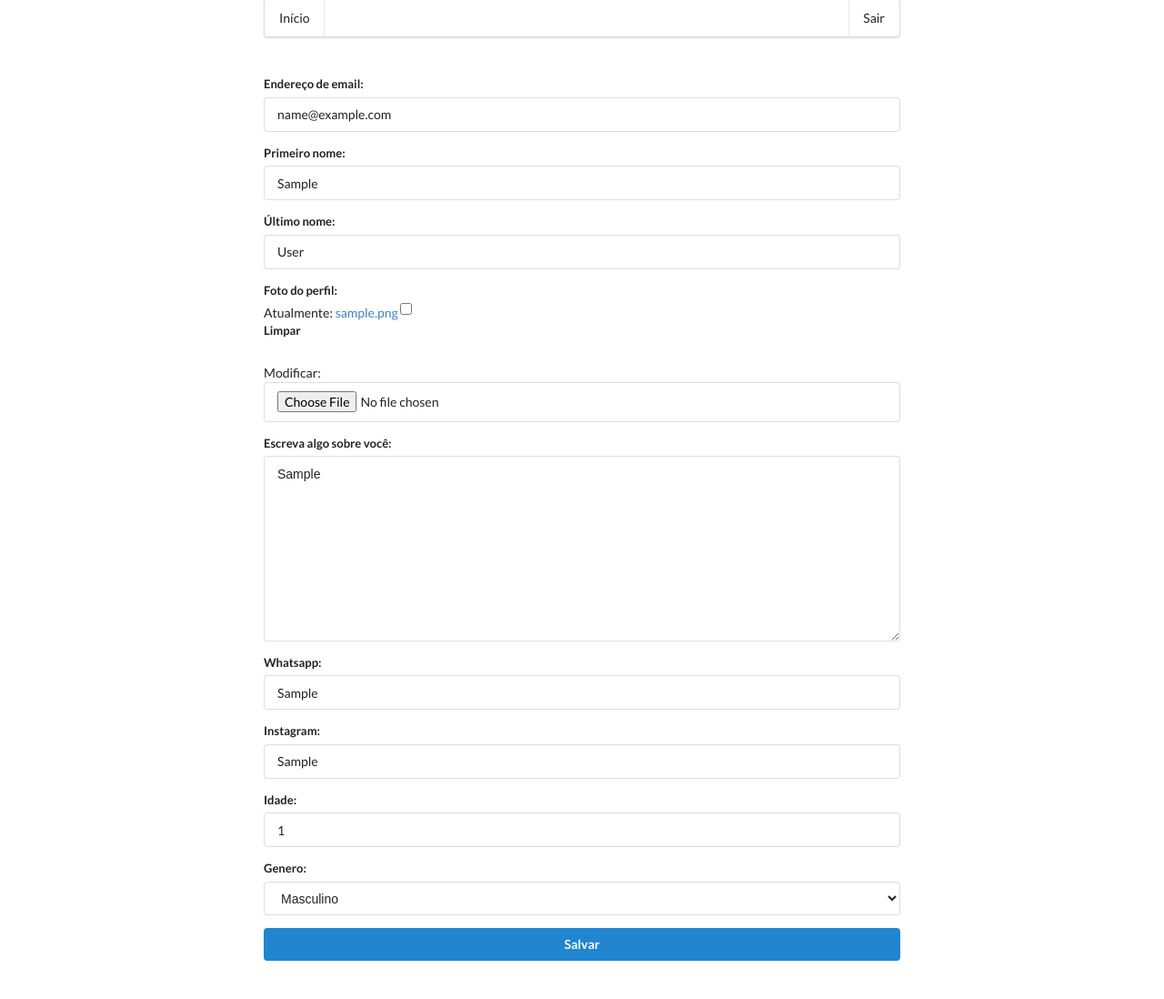
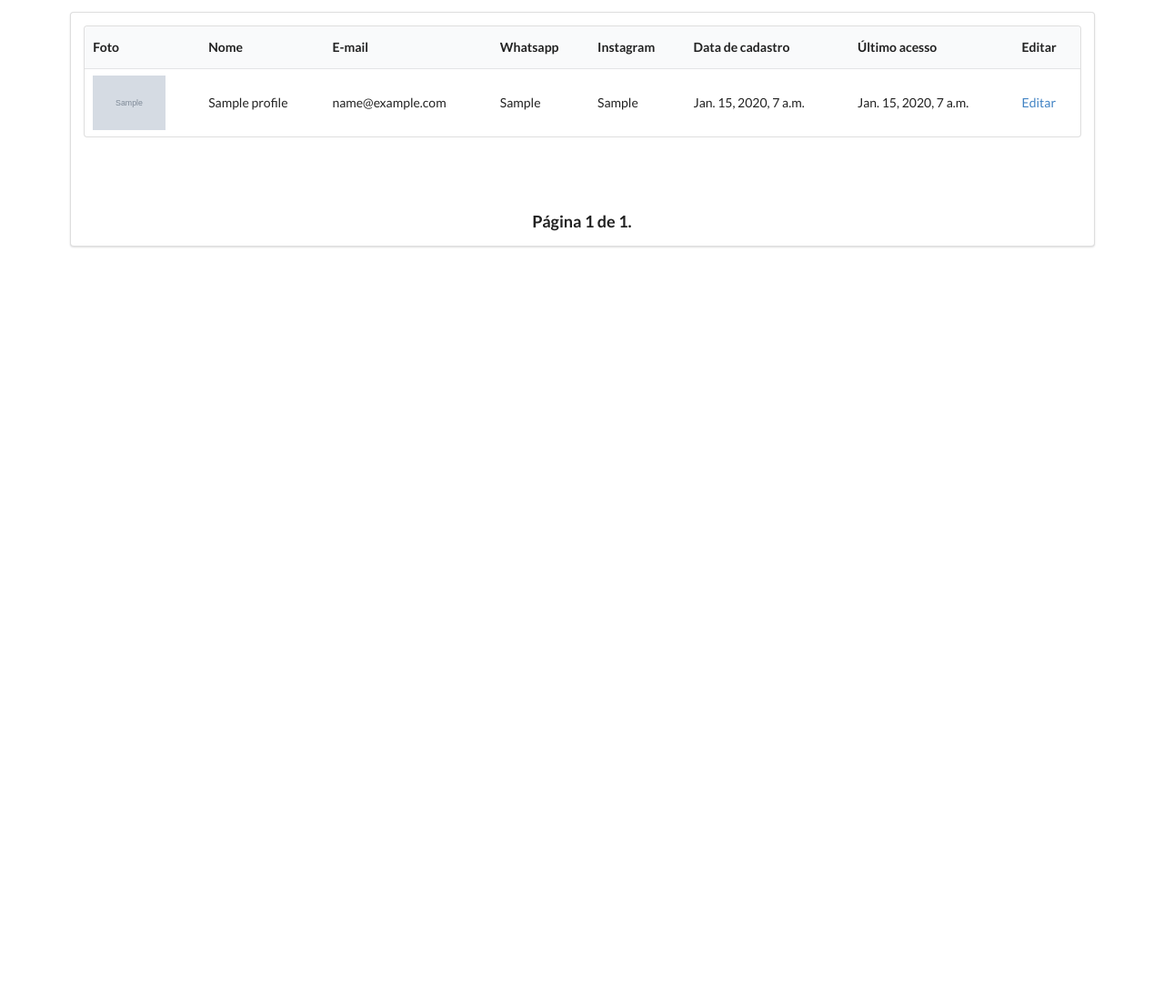
Before and after one commit to naylsonferreira/khunters, a Django app: page /profile/ in a window 1280 px wide. Shown: the part 526-1624 px from the top of the page at 91% size. After the commit the page ends 798 px from the top, so only its background shows below. Run offline with Django 3.2, Linux system fonts and the light colour scheme; a user stored in the database is signed in; tables that the repository leaves empty hold one stand-in row (values such as "Sample post"); grey boxes marked "Sample" are stand-in pictures; grey boxes are pictures that could not be loaded.

```diff
--- a/api_app/urls.py
+++ b/api_app/urls.py
@@ -23,6 +23,5 @@ for user in User.objects.all():
 
 app_name="api_app"
 urlpatterns +=[
-    path('singup/',singup,name='singup'),
     path('personagens/',personagens_proximos,name='personagens_proximos')
 ]
--- a/core/templates/core/profile.html
+++ /dev/null
@@ -1,36 +0,0 @@
-{% extends "html_base.html" %}
-{% load static %}
-{% block content %}
-<div class="ui main container text form_template">
-
-  {% if sucesso %}
-  <h2 class="ui center aligned header">
-    <i class="circular green check icon"></i>
-    <div class="content">
-      Atualizado com sucesso
-    </div>
-  </h2>
-  {% endif %}
-  {% include "menu.html" %}
-  <form class="ui form " action="" method="post" enctype="multipart/form-data" style="padding:3em 0 3em 0;">
-    {% csrf_token %}
-    {{ form.non_field_errors }}
-    {{ form.mensagem }}
-    {% for field in form_user %}
-    <div class="field">
-      <label>{{ field.label_tag }} {{ field.errors }}</label>
-      {{ field }}
-    </div>
-    {% endfor %}
-
-    {% for field in form_profile %}
-    <div class="field">
-      <label>{{ field.label_tag }} {{ field.errors }}</label>
-      {{ field }}
-    </div>
-    {% endfor %}
-
-    <button class="ui fluid button blue" type="submit">Salvar</button>
-  </form>
-</div>
-{% endblock %}
--- a/core/templates/core/list_users.html
+++ b/core/templates/core/profile_list.html
@@ -4,10 +4,6 @@
 <link rel="stylesheet" href="{% static 'core/css/lista.css' %}?{% now 'u' %}">
 {% endblock %}
 {% block content %}
-<h2 class="ui center aligned icon header">
-  Usuários
-</h2>
-{% include "menu.html" %}
 <div class="ui container segment bloco_lista">
     <table class="ui compact striped table">
         <thead>
@@ -19,65 +15,71 @@
                 <th>Instagram</th>
                 <th>Data de cadastro</th>
                 <th>Último acesso</th>
+                <th>Editar</th>
             </tr>
         </thead>
         <tbody>
-            {% for user in users %}
+            {% for profile in object_list %}
             <tr>
                 <td>
-                    {% if user.profile.foto %}
-                    <img class="ui image tiny" src="{{user.profile.foto.url}}">
+                    {% if profile.foto %}
+                    <img class="ui image tiny" src="{{profile.foto.url}}">
                     {% else %}
                     Sem foto
                     {% endif %}
                 </td>
                 <td>
-                    {% if user.get_full_name %}
-                    {{user.get_full_name}}
+                    {% if profile.nome %}
+                    {{profile.nome}}
                     {% else %}
                     Sem nome cadastrado
                     {% endif %}
                 </td>
-                <td>{{user.email}}</td>
+                <td>{{profile.email}}</td>
                 <td>
-                    {% if user.profile.whatsapp %}
-                    {{user.profile.whatsapp}}
+                    {% if profile.whatsapp %}
+                    {{profile.whatsapp}}
                     {% else %}
                     Sem whatsapp
                     {% endif %}
                 </td>
                 <td>
-                    {% if user.profile.instagram %}
-                    {{user.profile.instagram}}
+                    {% if profile.instagram %}
+                    {{profile.instagram}}
                     {% else %}
                     Sem instagram
                     {% endif %}
                 </td>
-                <td>{{user.date_joined}}</td>
-                <td>{{user.last_login}}</td>
+                <td>{{profile.user.date_joined}}</td>
+                <td>{{profile.user.last_login}}</td>
+                <td>
+                    <a href="{% url 'core:Update_profile' profile.pk %}">
+                        Editar
+                    </a>
+                </td>
             </tr>
             {% endfor %}
         </tbody>
     </table>
 
-    <div class="ui container bloco_pagination">
+    <div class="ui container bloco_pagination" style="margin-top:3em;padding-bottom:3em;">
         <h3 class="ui right floated header">
-            {% if users.has_next %}
-            <a class="ui basic black button" href="?page={{ users.next_page_number }}">Próximo</a>
-            <a class="ui basic black button" href="?page={{ users.paginator.num_pages }}">Último</a>
+            {% if page_obj.has_next %}
+            <a class="ui basic black button" href="?page={{ page_obj.next_page_number }}">Próximo</a>
+            <a class="ui basic black button" href="?page={{ page_obj.paginator.num_pages }}">Último</a>
             {% endif %}
         </h3>
         <h3 class="ui left floated header">
-            {% if users.has_previous %}
+            {% if page_obj.has_previous %}
             <a class="ui basic black button" href="?page=1">Primeiro</a>
-            <a class="ui basic black button" href="?page={{ users.previous_page_number }}">Anterior</a>
+            <a class="ui basic black button" href="?page={{ page_obj.previous_page_number }}">Anterior</a>
             {% endif %}
         </h3>
     </div>
 
     <div class="ui container center aligned bloco_pagination">
         <div class="current ui header">
-            Página {{ users.number }} de {{ users.paginator.num_pages }}.
+            Página {{ page_obj.number }} de {{ page_obj.paginator.num_pages }}.
         </div>
     </div>
 
--- a/core/templates/html_base.html
+++ b/core/templates/html_base.html
@@ -9,7 +9,7 @@
     <title>Administração</title>
   </head>
   <body>
-    <a class="ui container text topo" href="/" style="width:100%;background-color:red">
+    <a class="ui container text topo" href="/" style="width:100%;">
       <img class="ui centered medium image" src="{% static 'logo.png' %}" style="width:100%;">
     </a>
     {% block content %}
--- a/core/templates/menu.html
+++ b/core/templates/menu.html
@@ -1,6 +1,7 @@
 <div class="ui container">
     <div class="ui menu">
         <a class="item" href="/">Início</a>
+        <a class="item" href="{% url 'core:Update_profile' request.user.profile.pk %}">Perfil</a>
         <a class="item right" href="{% url 'core:logout' %}">Sair</a>
     </div>
 </div>
--- a/core/urls.py
+++ b/core/urls.py
@@ -1,22 +1,25 @@
 from django.urls import path,include,reverse_lazy
-from .views  import  *
+from .views import  *
 from django.contrib.auth.decorators import login_required
 from django.contrib.auth import views as auth_views
 from django.conf import settings
 from django.conf.urls.static import static
 from rest_framework.authtoken import views as auth_token
+from rest_framework import routers
 
-app_name="core" #deixar comentado
-urlpatterns = [
+router = routers.DefaultRouter()
+router.register('profile/json', ProfileJson, 'profile_json')
+urlpatterns = router.urls
+
+app_name="core"
+urlpatterns += [
     path('login/json/', auth_token.obtain_auth_token,name='login_json'),
     path('login/',auth_views.LoginView.as_view(template_name="core/login.html",redirect_authenticated_user=True),name='login'),
     path('logout/',auth_views.LogoutView.as_view(template_name="core/logout.html"),name='logout'),
     path('singup/json/',singup_json,name='singup_json'),
     path('singup/',singup,name='singup'),
-    path('profile/json/',login_required(profile_json),name='profile_json'),
-    path('profile/',login_required(profile),name='profile'),
-    path('users/json/',login_required(list_users_json),name='list_users_json'),
-    path('users/',login_required(list_users),name='list_users'),
+    path('profile/up/<int:pk>/', login_required(ProfileUpdateView.as_view()), name='Update_profile'),
+    path('profile/',login_required(ProfileListView.as_view()),name='profile'),
     path('password_change/',auth_views.PasswordChangeView.as_view(template_name="core/password_change_form.html",success_url = reverse_lazy('core:password_change_done')),name='password_change'),
     path('password_change/done/',auth_views.PasswordChangeDoneView.as_view(template_name="core/password_change_done.html"),name='password_change_done'),
     path('password_reset/',auth_views.PasswordResetView.as_view(template_name="core/password_reset_form.html"), name='password_reset'),
--- a/core/views.py
+++ b/core/views.py
@@ -8,6 +8,11 @@ from django.contrib.auth import login, authenticate
 from django.contrib.auth.forms import UserCreationForm
 from django.core.paginator import Paginator
 from django.views.decorators.csrf import csrf_exempt
+from django.utils.decorators import method_decorator
+from django.contrib.auth.decorators import user_passes_test
+from rest_framework import viewsets
+from django.views.generic.list import ListView
+from django.views.generic.edit import UpdateView
 from .forms import *
 from .serializers import *
 import os
@@ -18,7 +23,7 @@ def singup_json(request):
     try:
         dados = json.loads(request.body)
         email = dados['email']
-        password = dados['email']
+        password = dados['password']
     except:
         email = request.POST.get('email')
         password = request.POST.get('password')
@@ -45,22 +50,12 @@ def singup_json(request):
     except:
         resultado={'email':'E-mail já cadastrado'}
         return JsonResponse(resultado,safe=False,status=400)
+
     saved_user = User.objects.get(email=email)
-    serializer = UserSerializer(saved_user)
-
     token = Token(user=saved_user)
     token.save()
     token = Token.objects.get(user=saved_user)
-
-    result = serializer.data
-    result = {
-        'id': result["id"],
-        'email': result["email"],
-        'first_name': result["first_name"],
-        'last_name': result["last_name"],
-        'token':token.key
-        }
-    return JsonResponse(result,safe=False)
+    return JsonResponse({ 'token':token.key },safe=False)
 
 def singup(request):
     if request.method == 'POST':
@@ -79,65 +74,40 @@ def singup(request):
             user = authenticate(username=username, password=raw_password)
             user.email = user.username
             user.save()
+            token = Token(user=saved_user)
+            token.save()
             login(request, user)
             return redirect('/')
     else:
         form = UserCreationForm()
     return render(request, 'core/singup.html', {'form': form})
 
-def profile(request):
-    sucesso = False
-    if request.method == 'POST':
-        form_user = UserForm(request.POST,instance=request.user)
-        form_profile = ProfileForm(request.POST,instance=request.user.profile)
-        if form_user.is_valid() and form_profile.is_valid():
-            form_user.save()
-            form_profile.save()
-            user_up = request.user
-            user_up.username = request.user.email
-            user_up.save()
-            sucesso = True
+class ProfileJson(viewsets.ModelViewSet):
+    queryset = Profile.objects.all()
+    serializer_class = ProfileSerializer
 
-    form_user = UserForm(instance=request.user)
-    form_profile = ProfileForm(instance=request.user.profile)
-    contexto = {
-        "form_user": form_user,
-        "form_profile": form_profile,
-        "sucesso":sucesso
-    }
-    return render(request, 'core/profile.html', contexto)
-def profile_json(request):
-    if request.method == 'POST':
-        pass
-    else:
-        user = UserSerializer(request.user)
-        profile = ProfileSerializer(request.user.profile)
-        contexto = {
-            "user":user.data,
-            "profile":profile.data
-        }
-        return JsonResponse(contexto,safe=False)
-def list_users(request):
-    if not request.user.is_staff:
-        return redirect('/')
-    users = User.objects.all().order_by('email','first_name', 'last_name')
-    paginator = Paginator(users, 30)
-    page = request.GET.get('page')
-    users_ = paginator.get_page(page)
-    contexto = {
-        "users": users_,
-    }
-    return render(request, 'core/list_users.html', contexto)
+class ProfileListView(ListView):
+    model = Profile
+    paginate_by = 10
+    ordering = 'email'
 
-def list_users_json(request):
-    if not request.user.is_staff:
-        return JsonResponse({"error":"acesso negado"},status=401)
-    users = User.objects.all().order_by('email','first_name', 'last_name')
-    users = UserSerializer(users,many=True)
-    profiles = Profile.objects.all()
-    profiles = ProfileSerializer(profiles,many=True)
-    contexto = {
-        "users": users.data,
-        "profiles":profiles.data
-    }
-    return JsonResponse(contexto,safe=False)
+class ProfileUpdateView(UpdateView):
+    model = Profile
+    fields = [
+        'email',
+        'nome',
+        'apelido',
+        'foto',
+        'sobre',
+        'whatsapp',
+        'instagram',
+        'idade',
+        'genero'
+        ]
+    template_name = 'core/form.html'
+
+    def dispatch(self, request, *args, **kwargs):
+        instancia = self.get_object()
+        if instancia.user.pk != request.user.pk and not request.user.is_superuser:
+            return redirect(instancia)
+        return super(ProfileUpdateView, self).dispatch(request, *args, **kwargs)
--- a/khunters/urls.py
+++ b/khunters/urls.py
@@ -4,7 +4,7 @@ from django.urls import include,path
 t = 'c846b9ced21cc3780dbe14cce3f24574'
 
 urlpatterns = [
-    path('admin', admin.site.urls),
-    path('api',include('api_app.urls')),
+    path('admin/', admin.site.urls),
+    path('api/',include('api_app.urls')),
     path('',include('core.urls')),
 ]
```
Also changed, not shown: api_app/views.py (+0 -44 lines), core/models.py (+16 -4 lines), core/serializers.py (+1 -6 lines), core/templates/core/form.html (added, +32 -0 lines), core/migrations/0003_auto_20200803_1601.py (added), core/migrations/0004_auto_20200803_2346.py (added), core/templates/core/singup.html (indentation only).
